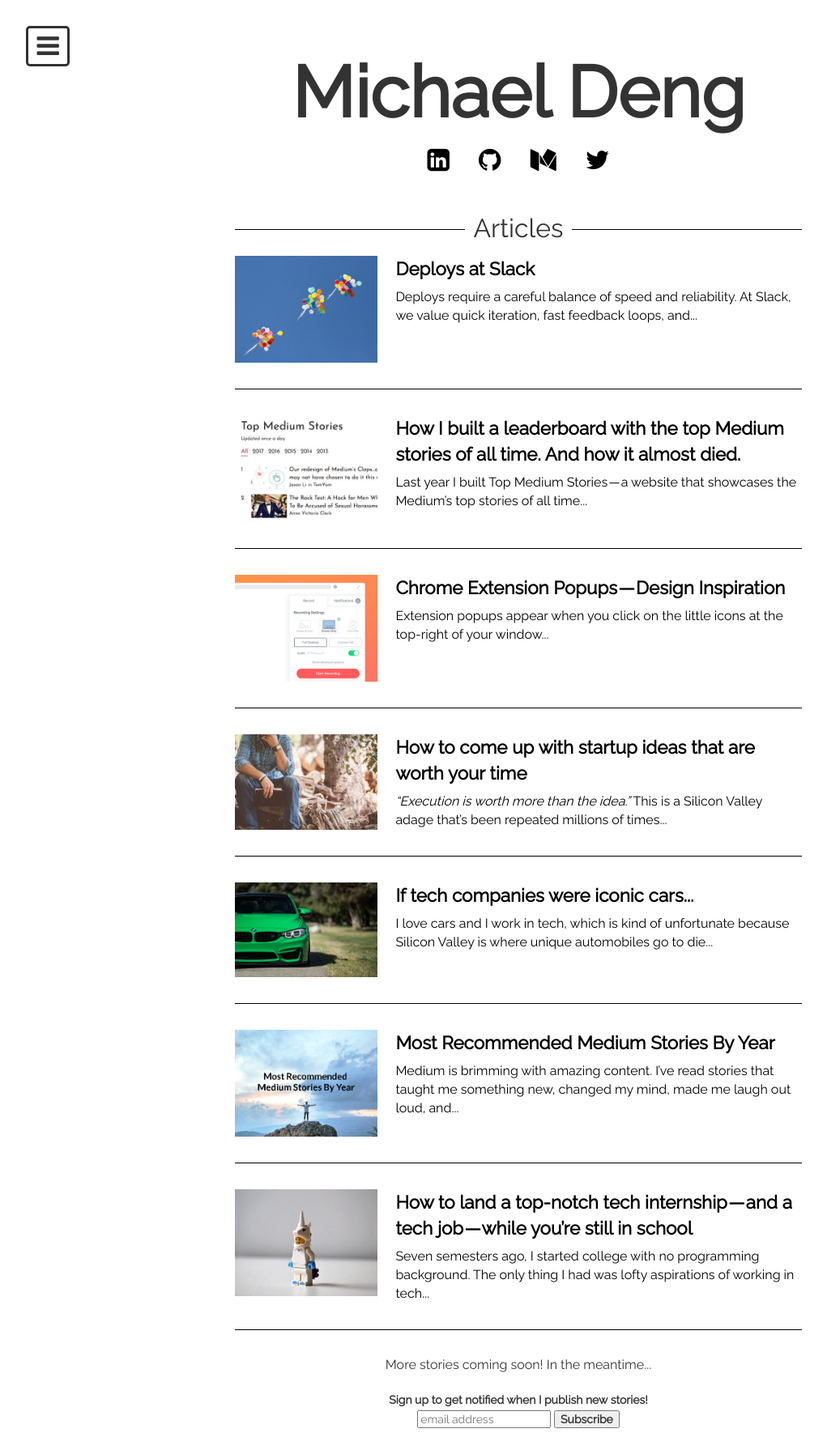
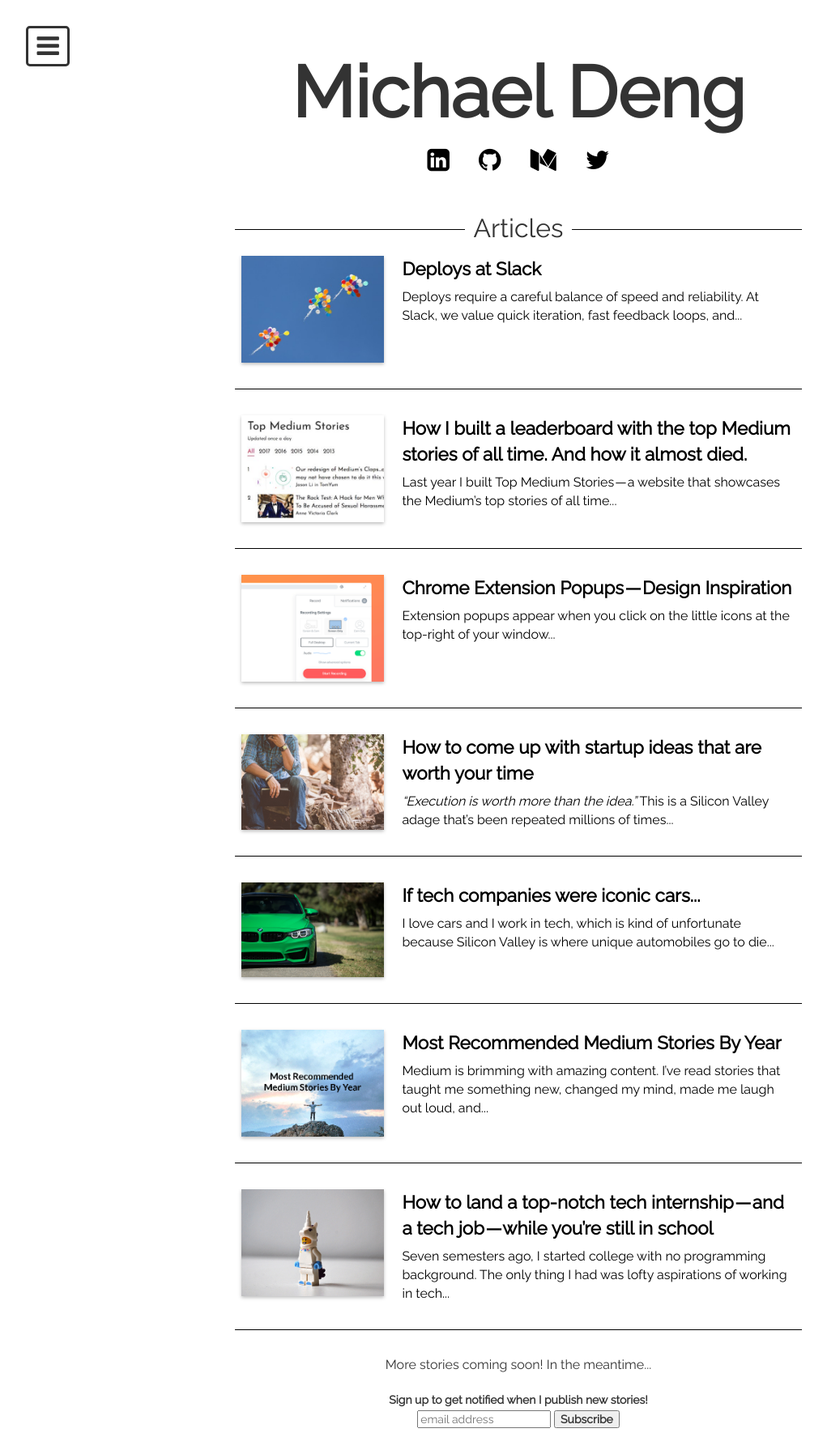
Before and after one commit to michael-deng/michael-deng.github.io, a Jekyll site: the page index.html, which Jekyll copies as it is, in a window 1280 px wide. Shown: the whole page at 81% size, without its empty margins (0-1021 px from the left). Built offline with Jekyll 4.4.1, drawn with Linux system fonts in a browser that asks for light colours; nearby versions of some CDN libraries; Markdown is read by kramdown in place of the engine named in the settings; comment, search, counter and statistics services are not loaded.

Commit message:
Add image shadows, make some other small refactors

```diff
--- a/css/custom-styles.css
+++ b/css/custom-styles.css
@@ -119,8 +119,7 @@
 	width: 700px;
 	max-width: 100%;
 	margin: auto;
-    padding-top: 2em;
-    padding-bottom: 2em;
+	padding: 2em 0.5em 2em 0.5em;
 	overflow: auto;
 	border-bottom: 1px solid #000;
 }
@@ -132,6 +131,7 @@
 
 .medium-image {
 	float: left;
+	box-shadow: 0 2px 4px rgba(0,0,0,.25);
 }
 
 .medium-image img {
@@ -194,7 +194,7 @@
 
 .caption-position {
 	position: static;
-	margin: 1em 15% 0% 15%;
+	margin: 1em 15% 0 15%;
     text-align: left;
     line-height: 180%;
     font-size: 150%;
@@ -205,14 +205,14 @@
 @media (max-width: 767px) {
 	.caption-position {
 		line-height: 120%;
-		margin: 0.7em 3% 0% 3%;
+		margin: 0.7em 3% 0 3%;
 	}
 }
 
 @media (max-width: 991px) {
 	.caption-position {
 		line-height: 160%;
-		margin: 0.7em 7% 0% 7%;
+		margin: 0.7em 7% 0 7%;
 	}
 }
 
@@ -519,13 +519,13 @@
 }
 
 .image-thumbnail {
-	border: 1px solid #C8C8C8;
 	width: 100%;
+	box-shadow: 0 2px 4px rgba(0,0,0,.25)
 }
 
 @media (max-width: 767px) {
 	.row .col-sm-4 {
-		width: 300px;
+		max-width: 300px;
 		margin: 1.5em auto 2em auto;
 	}
 }
--- a/index.html
+++ b/index.html
@@ -307,18 +307,29 @@
                       <div class="projects-info">
                         <div class="row">
 
-                          <div class="col-sm-6">
-                            <a href="https://slack.com/apps/collection/actions">
-                              <img src="images/actions.png" class="image-thumbnail">
+                          <div class="col-sm-4">
+                            <a href="https://medium.com/slack-developer-blog/introducing-new-ways-to-interact-with-apps-d66e160b8ae">
+                              <img src="images/globalshortcuts.png" class="image-thumbnail">
                             </a>
                             <div class="project-caption">
-                              <span><a href="https://slack.com/apps/collection/actions" class="hyperlink">Slack Actions</a></span>
+                              <span><a href="https://medium.com/slack-developer-blog/introducing-new-ways-to-interact-with-apps-d66e160b8ae" class="hyperlink">Global Shortcuts</a></span>
+                              <br />
+                              Take action with apps from anywhere in Slack
+                            </div>
+                          </div>
+
+                          <div class="col-sm-4">
+                            <a href="https://slack.com/apps/collection/actions">
+                              <img src="images/messageshortcuts.png" class="image-thumbnail">
+                            </a>
+                            <div class="project-caption">
+                              <span><a href="https://slack.com/apps/collection/actions" class="hyperlink">Message Shortcuts</a></span>
                               <br />
                               Create a task, comment, or follow-up from any Slack message
                             </div>
                           </div>
 
-                          <div class="col-sm-6">
+                          <div class="col-sm-4">
                             <a href="https://topmediumstories.com/">
                               <img src="images/topmediumstories.png" class="image-thumbnail">
                             </a>
@@ -332,7 +343,7 @@
                         </div>
                         <div class="row">
 
-                          <div class="col-sm-6">
+                          <div class="col-sm-4">
                             <a href="https://polymyr.herokuapp.com/">
                               <img src="images/polymyr.png" class="image-thumbnail">
                             </a>
@@ -343,21 +354,18 @@
                             </div>
                           </div>
 
-                          <div class="col-sm-6">
+                          <div class="col-sm-4">
                             <a href="http://berkeley-mosc.github.io/">
                               <img src="images/mosc.png" class="image-thumbnail">
                             </a>
                             <div class="project-caption">
                               <span><a href="http://berkeley-mosc.github.io/" class="hyperlink">MOSC</a></span>
                               <br />
-                              Virtual cell tower that filters calls/texts during emergencies to prevent overload
+                              Cell tower software that filters calls/texts during emergencies to prevent overload
                             </div>
                           </div>
 
-                        </div>
-                        <div class="row">
-
-                          <div class="col-sm-6">
+                          <div class="col-sm-4">
                             <a href="https://unicornbase.herokuapp.com/">
                               <img src="images/unicornbase.png" class="image-thumbnail">
                             </a>
@@ -368,7 +376,10 @@
                             </div>
                           </div>
 
-                          <div class="col-sm-6">
+                        </div>
+                        <div class="row">
+
+                          <div class="col-sm-4">
                             <a href="http://www.calakpsi.com/">
                               <img src="images/calakpsi.png" class="image-thumbnail">
                             </a>
```
Also changed, not shown: images/actions.png (deleted), images/globalshortcuts.png (added), images/messageshortcuts.png (added), images/topmediumstories.png. Lines whose indentation alone changed are shown as unchanged.
